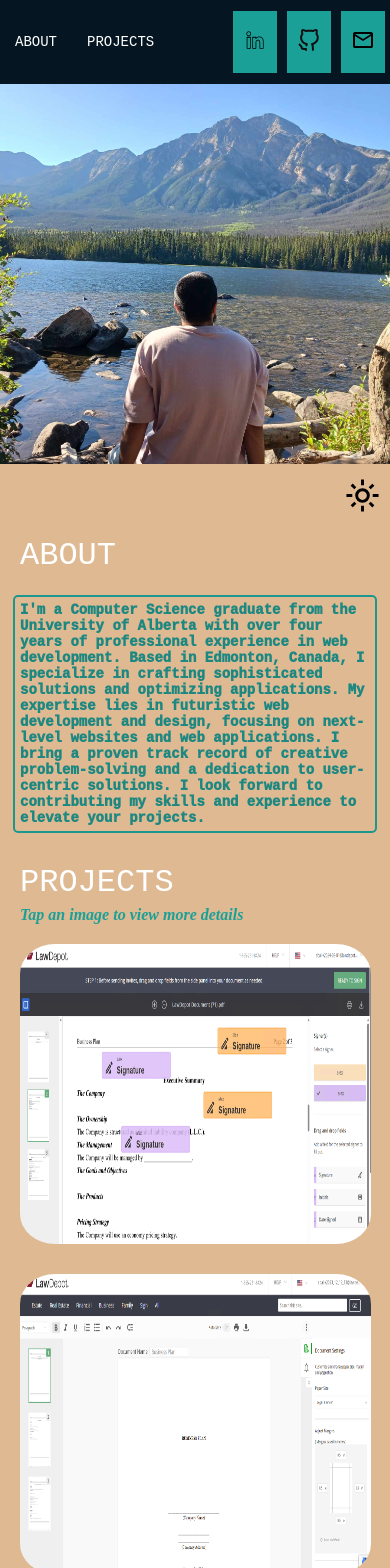
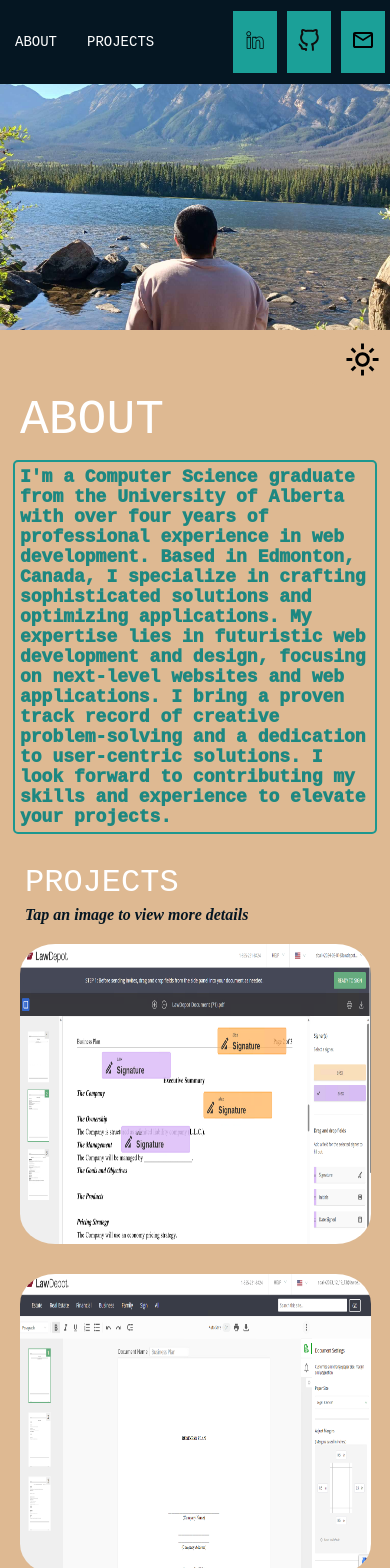
Before and after one commit to ballin-98/portfolio, a Vue app: page / in a window 390 px wide. Shown: the top 1568 px of the page. Built offline with nearby package versions, Linux system fonts and the light colour scheme.

Commit message:
fixed up tablet styles

```diff
--- a/src/components/AboutPage.vue
+++ b/src/components/AboutPage.vue
@@ -114,7 +114,7 @@ const description = `I'm a Computer Science graduate from the University of Albe
   font-weight: 1000;
 }
 
-@media screen and (max-width: 800px) {
+@media screen and (max-width: 1000px) {
   .container {
     flex-direction: column;
   }
@@ -141,7 +141,7 @@ const description = `I'm a Computer Science graduate from the University of Albe
     align-items: center; /* Center the content vertically */
     color: var(--text-color); /* White text color */
     width: calc(100% - 40px); /* Corrected syntax */
-    font-size: 32px;
+    font-size: 48px;
     padding: 5px;
     height: 50px;
   }
@@ -156,8 +156,24 @@ const description = `I'm a Computer Science graduate from the University of Albe
     color: #1d8881; /* White text color */
     width: calc(100% - 40px);
     padding: 5px; /* Add padding for better visual appearance */
-    font-size: 14px;
+    font-size: 22px;
     font-weight: 1000;
+  }
+
+  @media screen and (max-width: 700px) {
+    .description {
+      display: flex;
+      justify-content: center; /* Center the content horizontally */
+      align-items: center; /* Center the content vertically */
+      border: 2px solid #1c978f;
+      border-radius: 5px;
+      background-color: var(--background-color); /* Red background color */
+      color: #1d8881; /* White text color */
+      width: calc(100% - 40px);
+      padding: 5px; /* Add padding for better visual appearance */
+      font-size: 18px;
+      font-weight: 1000;
+    }
   }
 }
 </style>
--- a/src/components/ProjectCard.vue
+++ b/src/components/ProjectCard.vue
@@ -46,6 +46,7 @@ const props = defineProps({
 
 .card-image-container {
   height: 100%;
+  max-height: 400px;
   display: block;
   position: relative;
 }
@@ -87,12 +88,12 @@ const props = defineProps({
   margin: 20px 0px;
 }
 
-@media only screen and (max-width: 800px) {
+@media only screen and (max-width: 1000px) {
   .card-container {
-    height: 90%;
+    height: 30vh;
     width: 90%;
     position: relative;
-    border-radius: 20%;
+    border-radius: 5px;
     overflow: hidden; /* Ensure the overlay doesn't spill out */
     transition: transform 0.1s;
     padding: 10px 0px;
--- a/src/components/ProjectsPage.vue
+++ b/src/components/ProjectsPage.vue
@@ -44,13 +44,12 @@
           <img src="/assets/chevron_right.svg" alt="" />
         </div>
       </div>
-      <div v-else class="projects-fallback">Click on a tag to view some projects</div>
+      <div v-else class="projects-fallback">Select a tag to explore my projects</div>
     </div>
   </div>
 </template>
 
 <script setup lang="ts">
-// imports
 import ProjectCard from '@/components/ProjectCard.vue'
 import { projectList, type projectCardData, type TagDto } from '@/data/projectData'
 import { type Ref, computed, ref } from 'vue'
@@ -195,7 +194,6 @@ const checkForOverlap = (tags: TagDto[]) => {
   justify-content: center;
   align-items: center;
   flex-direction: column;
-  /* border: 4px solid black; */
 }
 
 .project-tag-container {
@@ -205,7 +203,6 @@ const checkForOverlap = (tags: TagDto[]) => {
   justify-content: flex-start; /* Align content to the end (right side) */
   align-items: center;
   flex-wrap: wrap;
-  /* border: 2px solid red; */
 }
 
 .arrow-button {
@@ -239,9 +236,7 @@ const checkForOverlap = (tags: TagDto[]) => {
   flex-direction: row;
   align-items: center;
   justify-content: center;
-  /* border: 2px solid purple; */
   margin: 20px;
-  /* gap: 20px; */
 }
 
 .active-projects {
@@ -251,6 +246,13 @@ const checkForOverlap = (tags: TagDto[]) => {
   flex-direction: row;
   align-items: center;
   justify-content: center;
+}
+
+.projects-fallback {
+  font-size: 24px;
+  color: var(--navigation-text-color);
+  font-weight: bold;
+  font-family: 'Roboto Mono', monospace;
 }
 
 .fade-enter-active,
@@ -295,12 +297,12 @@ const checkForOverlap = (tags: TagDto[]) => {
 
 .help-instructions {
   padding-left: 5px;
-  color: var(--navigation-text-color);
+  color: var(--visible-text);
   font-weight: bold;
   font-style: italic;
 }
 
-@media only screen and (max-width: 800px) {
+/* @media only screen and (max-width: 1200px) {
   .project-tag-container {
     display: none;
   }
@@ -326,11 +328,47 @@ const checkForOverlap = (tags: TagDto[]) => {
   .arrow-button {
     transform: rotate(90deg);
   }
+} */
+
+@media only screen and (max-width: 1000px) {
+  .projects-page-container {
+    height: inherit;
+  }
+
+  .projects-title {
+    font-size: 48px;
+    color: var(--text-color);
+    text-transform: uppercase;
+    text-align: left;
+    padding: 20px 5px 5px 30px;
+    font-family: 'Roboto Mono', monospace;
+  }
+
+  .help-instructions {
+    padding-left: 30px;
+    color: var(--visible-text);
+    font-weight: bold;
+    font-style: italic;
+    font-size: 24px;
+  }
 }
 
 @media only screen and (max-width: 500px) {
-  .projects-page-container {
-    height: inherit;
+  .projects-title {
+    font-size: 32px;
+    color: var(--text-color);
+    text-transform: uppercase;
+    text-align: left;
+    padding: 20px 5px 5px 10px;
+    font-family: 'Roboto Mono', monospace;
+  }
+
+  .help-instructions {
+    padding-left: 10px;
+    color: var(--visible-text);
+    font-weight: bold;
+    font-style: italic;
+    font-size: 16px;
   }
 }
 </style>
--- a/src/composables/isMobile.ts
+++ b/src/composables/isMobile.ts
@@ -10,8 +10,7 @@ export const screenSizeHelper = () => {
   window.addEventListener('resize', handleResize)
 
   const isMobile = computed(() => {
-    console.log('resizing: ', 500 > screenWidth.value)
-    return 500 > screenWidth.value
+    return 1000 > screenWidth.value
   })
 
   return { isMobile }
--- a/src/styles/global.css
+++ b/src/styles/global.css
@@ -4,6 +4,7 @@
   --dark-mode-container: #8f8d8d;
   --navigation-text-color: #8f8d8d;
   --border-color: #380d34;
+  --visible-text: #8f8d8d;
 }
 
 .light-theme {
@@ -12,4 +13,5 @@
   --dark-mode-container: #deb992;
   --navigation-text-color: #1ba098;
   --border-color: #380d34;
+  --visible-text: #051622;
 }
```
